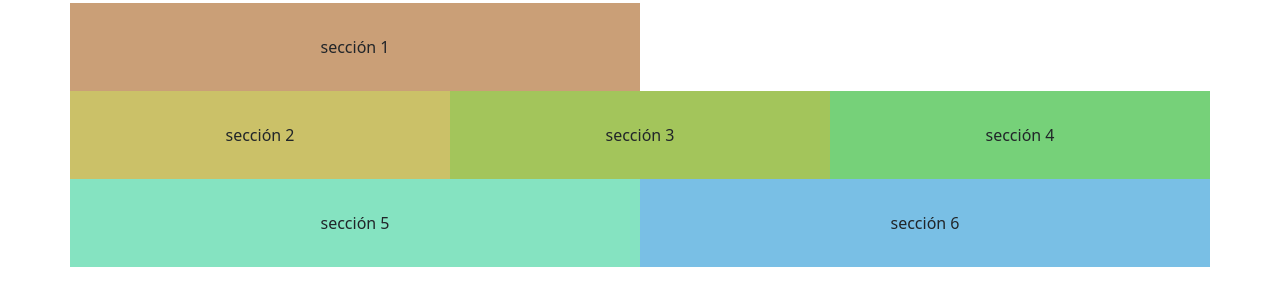
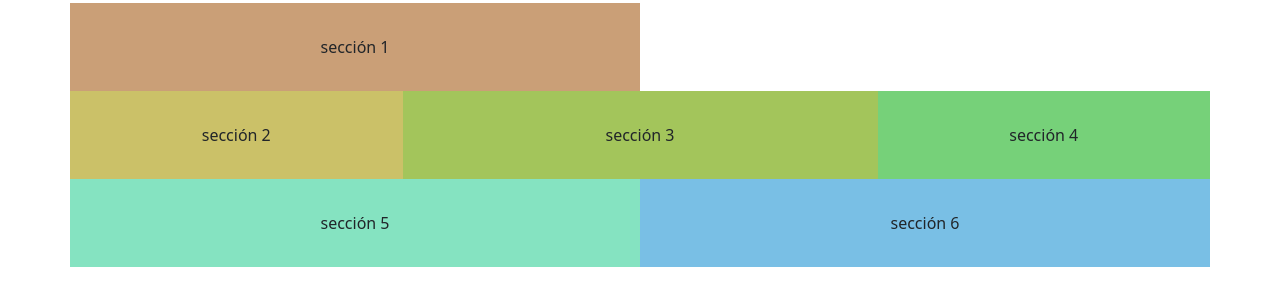
Before and after one commit to Anaabellaa/plataformas-moviles-entregas, a plain HTML site: page tp-6/layout-2.html in a window 1280 px wide. Shown: the part 53-358 px from the top of the page. Drawn offline with nearby package versions, Linux system fonts and the light colour scheme.

Commit message:
Update layout-2.html

```diff
--- a/tp-6/layout-2.html
+++ b/tp-6/layout-2.html
@@ -27,13 +27,13 @@
             </div>
 
             <div class="row g-0">
-            <div class="col-12 col-md-4">
+            <div class="col-12 col-md-4 col-lg">
                 <div class="content s2">sección 2</div>
             </div>
-            <div class="col-12 col-md-4">
+            <div class="col-12 col-md-4 col-lg-5">
                 <div class="content s3">sección 3</div>
             </div>
-            <div class="col-12 col-md-4">
+            <div class="col-12 col-md-4 col-lg">
                 <div class="content s4">sección 4</div>
             </div>
 
```
